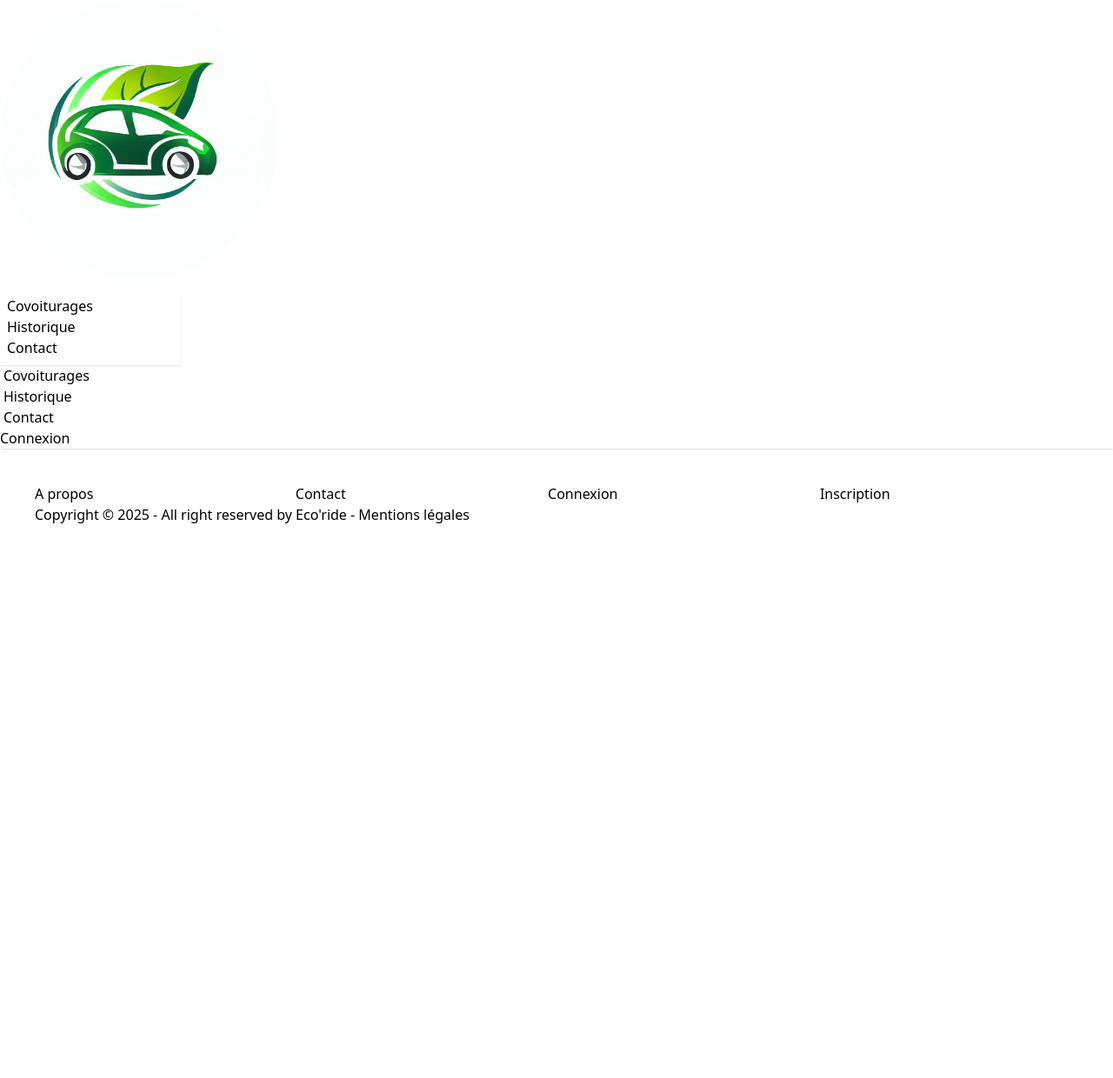
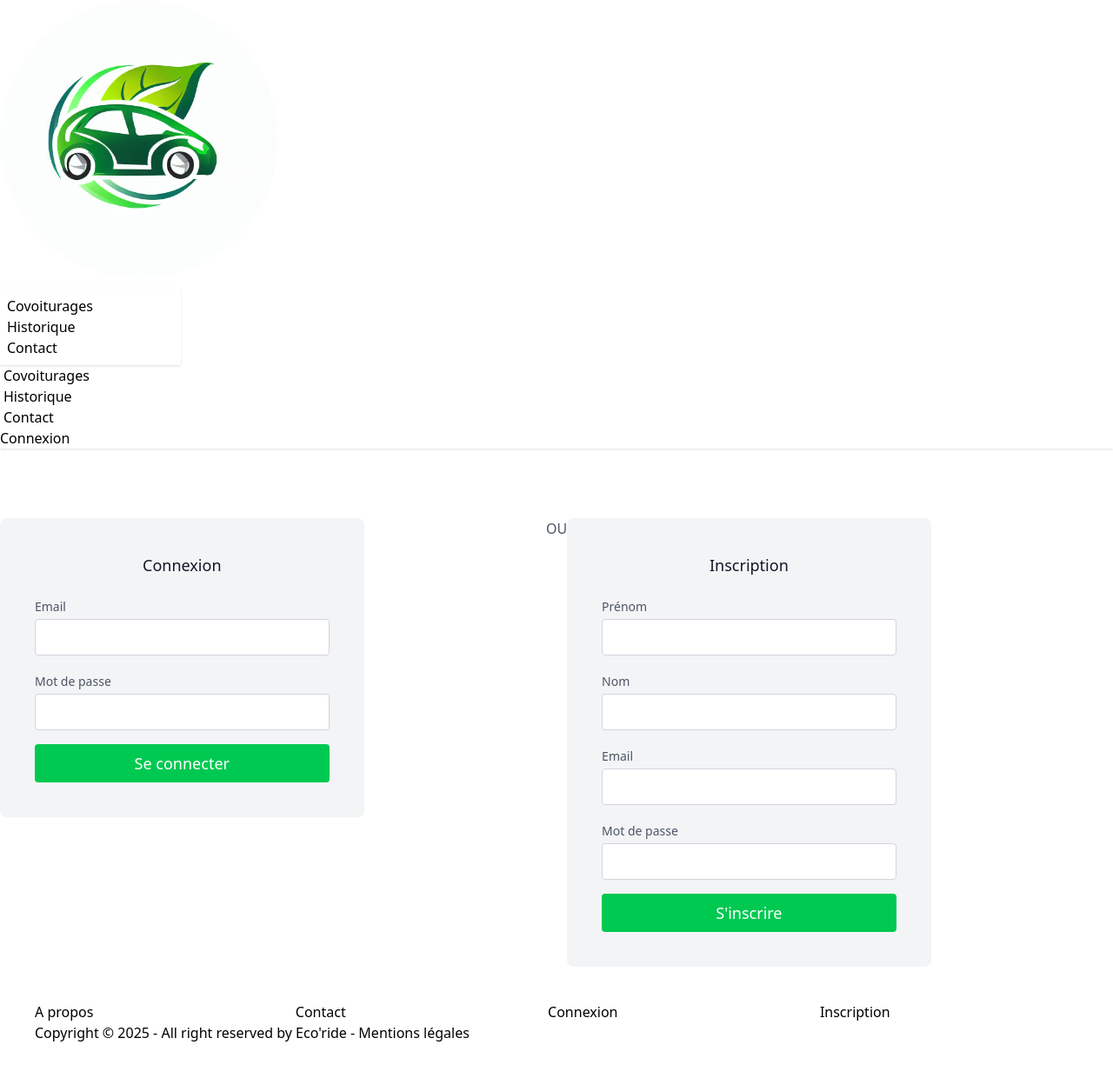
Before and after one commit to Gwladyslsn/ecoride_ecf, a PHP site: template src/Templates/page/register.php in a window 1280 px wide. Shown: the whole page at 87% size. Before the commit the page ends 602 px from the top, so only its background shows below. Run offline with PHP 8.4, Linux system fonts and the light colour scheme; the template is opened without the code that fills it, so the values that code supplies are empty; some libraries are stand-ins or nearby versions.

Commit message:
start register.php

```diff
--- a/src/Templates/page/home.php
+++ b/src/Templates/page/home.php
@@ -15,7 +15,7 @@ require_once _ROOTPATH_ . '/src/Templates/header.php'; ?>
                         🤝 Rencontrez des personnes qui partagent vos valeurs<br>
             </p>
             <button class="btn btn-primary">
-                <a href="../src/Templates/page/signin.php" target="_blank" rel="noopener noreferrer">Nous rejoindre</a>
+                <a href="http://localhost:8000/?controller=page&action=register" target="_blank" rel="noopener noreferrer">Nous rejoindre</a>
             </button>
         </div>
     </div>
--- a/src/Templates/page/register.php
+++ b/src/Templates/page/register.php
@@ -0,0 +1,53 @@
+<?php
+
+require_once _ROOTPATH_ . '/src/Templates/header.php'; ?>
+
+
+
+<section class="text-gray-600 body-font pt-20 flex justify-center">
+
+    <div class="container">
+        <div class="lg:w-4/6 md:w-1/2 bg-gray-100 rounded-lg p-10 flex flex-col w-full mt-10 md:mt-0">
+            <h2 class="text-gray-900 text-lg font-medium title-font text-center mb-5">Connexion</h2>
+            <div class="relative mb-4">
+                <label for="email" class="leading-7 text-sm text-gray-600">Email</label>
+                <input type="email" id="email" name="email" class="w-full bg-white rounded border border-gray-300 focus:border-green-500 focus:ring-2 focus:ring-green-200 text-base outline-none text-gray-700 py-1 px-3 leading-8 transition-colors duration-200 ease-in-out">
+            </div>
+            <div class="relative mb-4">
+                <label for="password" class="leading-7 text-sm text-gray-600">Mot de passe</label>
+                <input type="password" id="password" name="password" class="w-full bg-white rounded border border-gray-300 focus:border-green-500 focus:ring-2 focus:ring-green-200 text-base outline-none text-gray-700 py-1 px-3 leading-8 transition-colors duration-200 ease-in-out">
+            </div>
+            <button class="text-white bg-green-500 border-0 py-2 px-8 focus:outline-none hover:bg-green-600 rounded text-lg">Se connecter</button>
+        </div>
+    </div>
+
+
+    <div class="divider divider-horizontal">OU</div>
+
+
+    <div class="container">
+        <div class="lg:w-4/6 md:w-1/2 bg-gray-100 rounded-lg p-10 flex flex-col w-full mt-10 md:mt-0">
+            <h2 class="text-gray-900 text-lg font-medium title-font text-center mb-5">Inscription</h2>
+            <div class="relative mb-4">
+                <label for="full-name" class="leading-7 text-sm text-gray-600">Prénom</label>
+                <input type="text" id="full-name" name="full-name" class="w-full bg-white rounded border border-gray-300 focus:border-green-500 focus:ring-2 focus:ring-green-200 text-base outline-none text-gray-700 py-1 px-3 leading-8 transition-colors duration-200 ease-in-out">
+            </div>
+            <div class="relative mb-4">
+                <label for="first-name" class="leading-7 text-sm text-gray-600">Nom</label>
+                <input type="text" id="first-name" name="first-name" class="w-full bg-white rounded border border-gray-300 focus:border-green-500 focus:ring-2 focus:ring-green-200 text-base outline-none text-gray-700 py-1 px-3 leading-8 transition-colors duration-200 ease-in-out">
+            </div>
+            <div class="relative mb-4">
+                <label for="email" class="leading-7 text-sm text-gray-600">Email</label>
+                <input type="email" id="email" name="email" class="w-full bg-white rounded border border-gray-300 focus:border-green-500 focus:ring-2 focus:ring-green-200 text-base outline-none text-gray-700 py-1 px-3 leading-8 transition-colors duration-200 ease-in-out">
+            </div>
+            <div class="relative mb-4">
+                <label for="password" class="leading-7 text-sm text-gray-600">Mot de passe</label>
+                <input type="password" id="password" name="password" class="w-full bg-white rounded border border-gray-300 focus:border-green-500 focus:ring-2 focus:ring-green-200 text-base outline-none text-gray-700 py-1 px-3 leading-8 transition-colors duration-200 ease-in-out">
+            </div>
+            <button class="text-white bg-green-500 border-0 py-2 px-8 focus:outline-none hover:bg-green-600 rounded text-lg">S'inscrire</button>
+        </div>
+    </div>
+</section>
+
+<?php
+require_once _ROOTPATH_ . '/src/Templates/footer.php'; ?>
```
Also changed, not shown: src/Controller/PageController.php (+8 -0 lines), src/Controller/Controller.php (line endings or trailing spaces), 1 other file.
